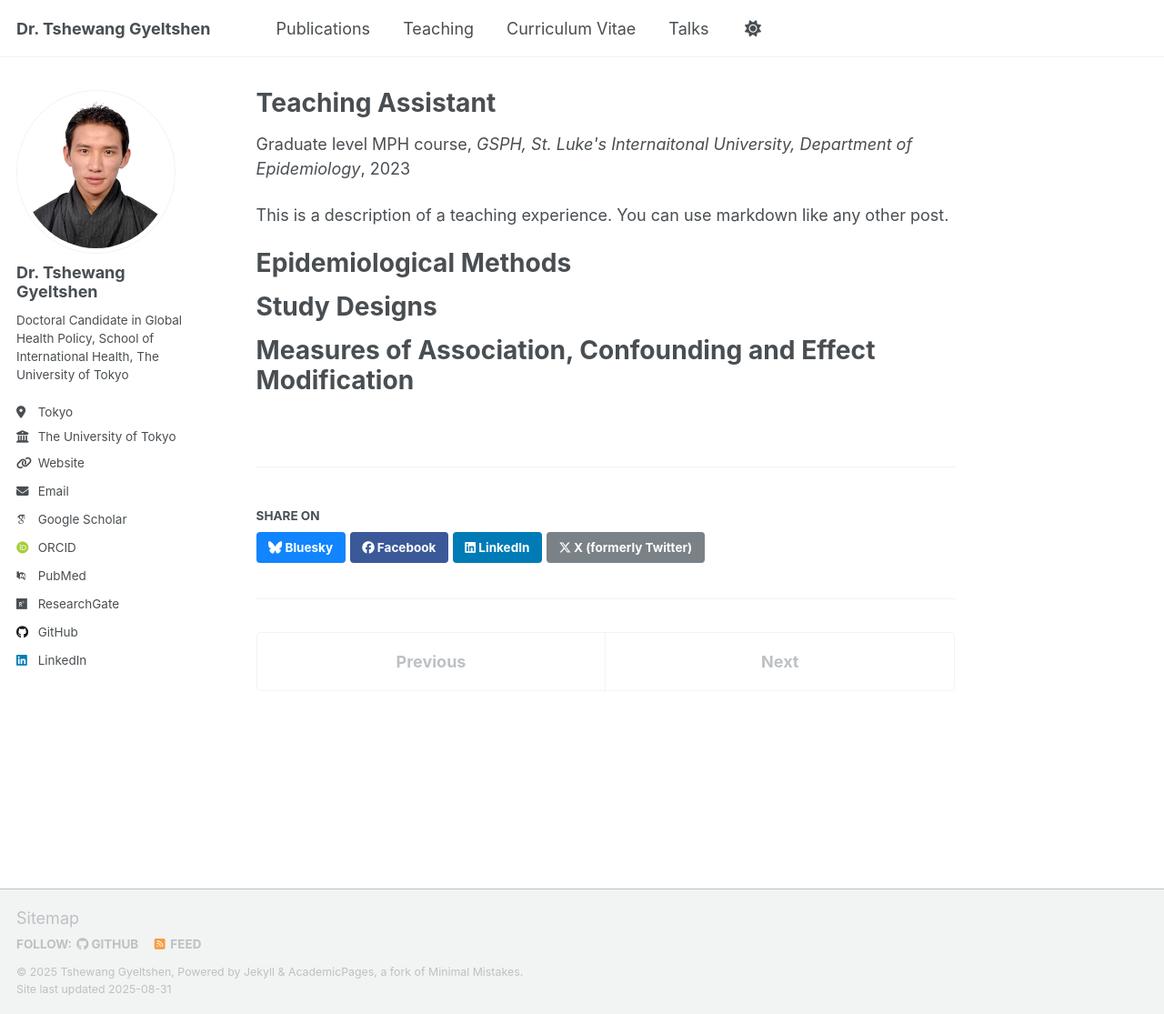
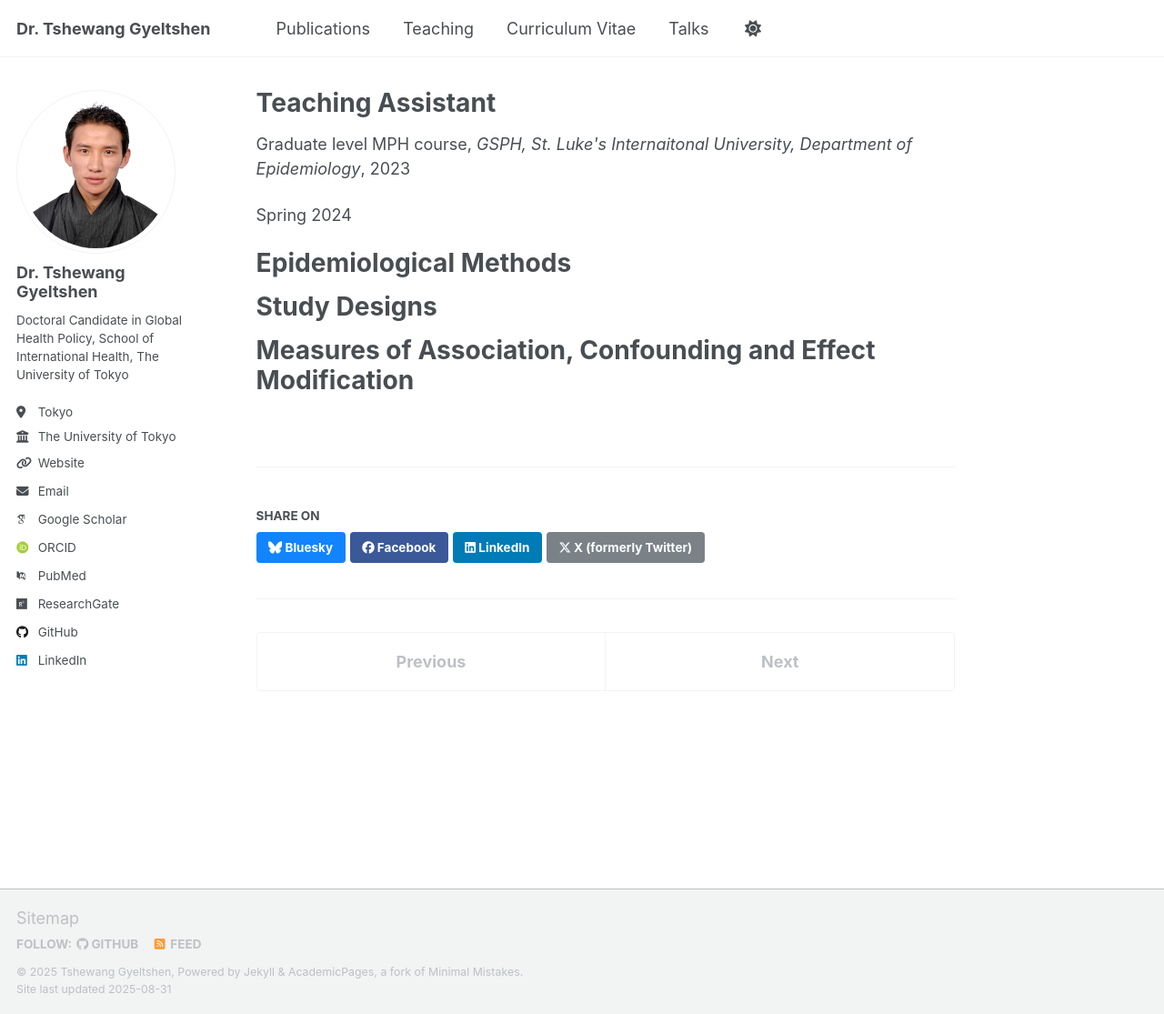
Before and after one commit to tgyeltshen/tgyeltshen.github.io, a Jekyll site: the page built from _teaching/2014-spring-teaching-1.md, in a window 1280 px wide and 1115 px high. Shown: the whole window at 91% size. Built offline with Jekyll 4.4.1, drawn with Linux system fonts in a browser that asks for light colours; some web fonts are replaced; a script that is not in the unit is left out.

Commit message:
added teaching exprnce_details

```diff
--- a/_teaching/2014-spring-teaching-1.md
+++ b/_teaching/2014-spring-teaching-1.md
@@ -8,7 +8,7 @@ date: 2023-04-01
 location: "Tokyo, Japan"
 ---
 
-This is a description of a teaching experience. You can use markdown like any other post.
+Spring 2024
 
 Epidemiological Methods
 ======
```
Also changed, not shown: _teaching/2015-spring-teaching-2.md (+1 -1 lines), _pages/about.md (line endings or trailing spaces).
